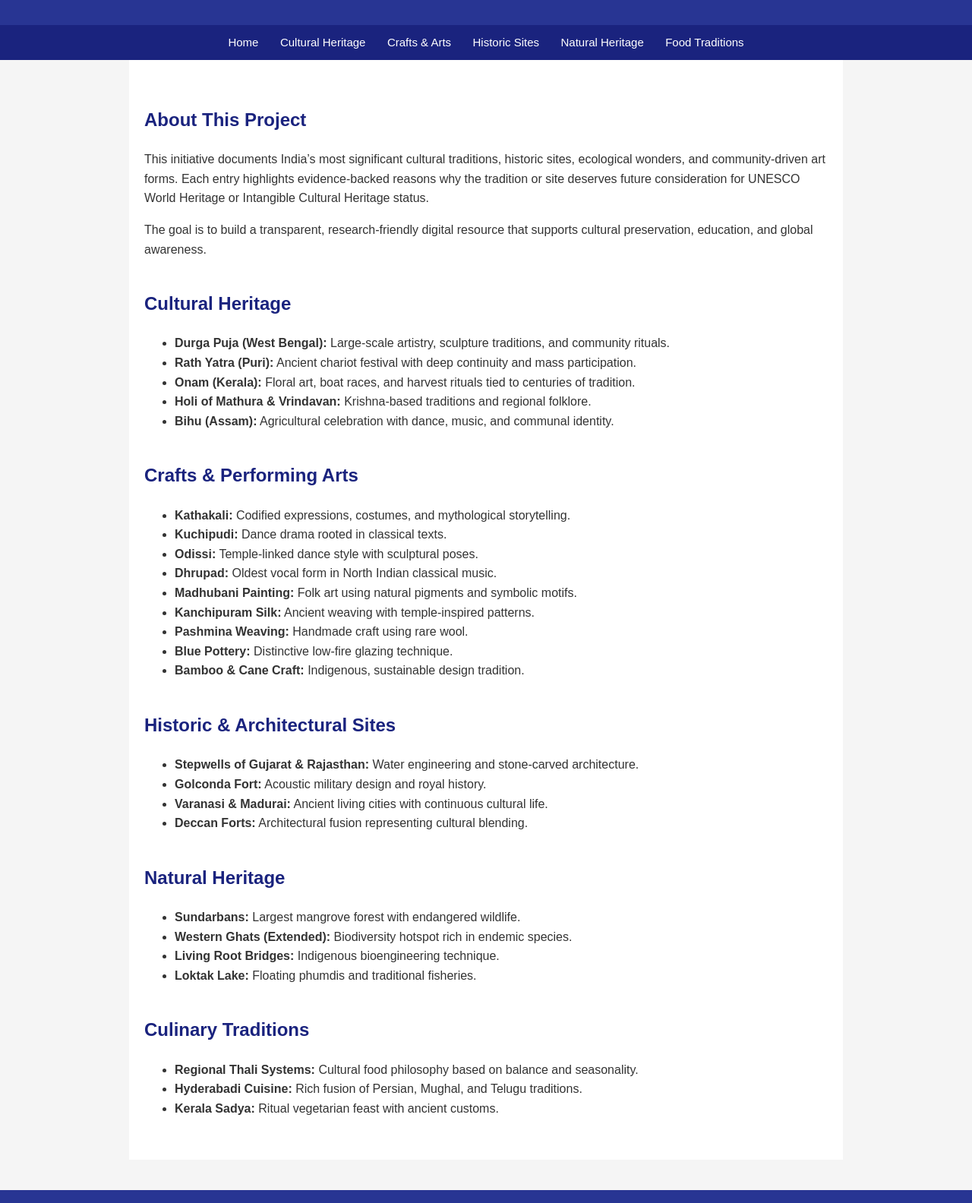
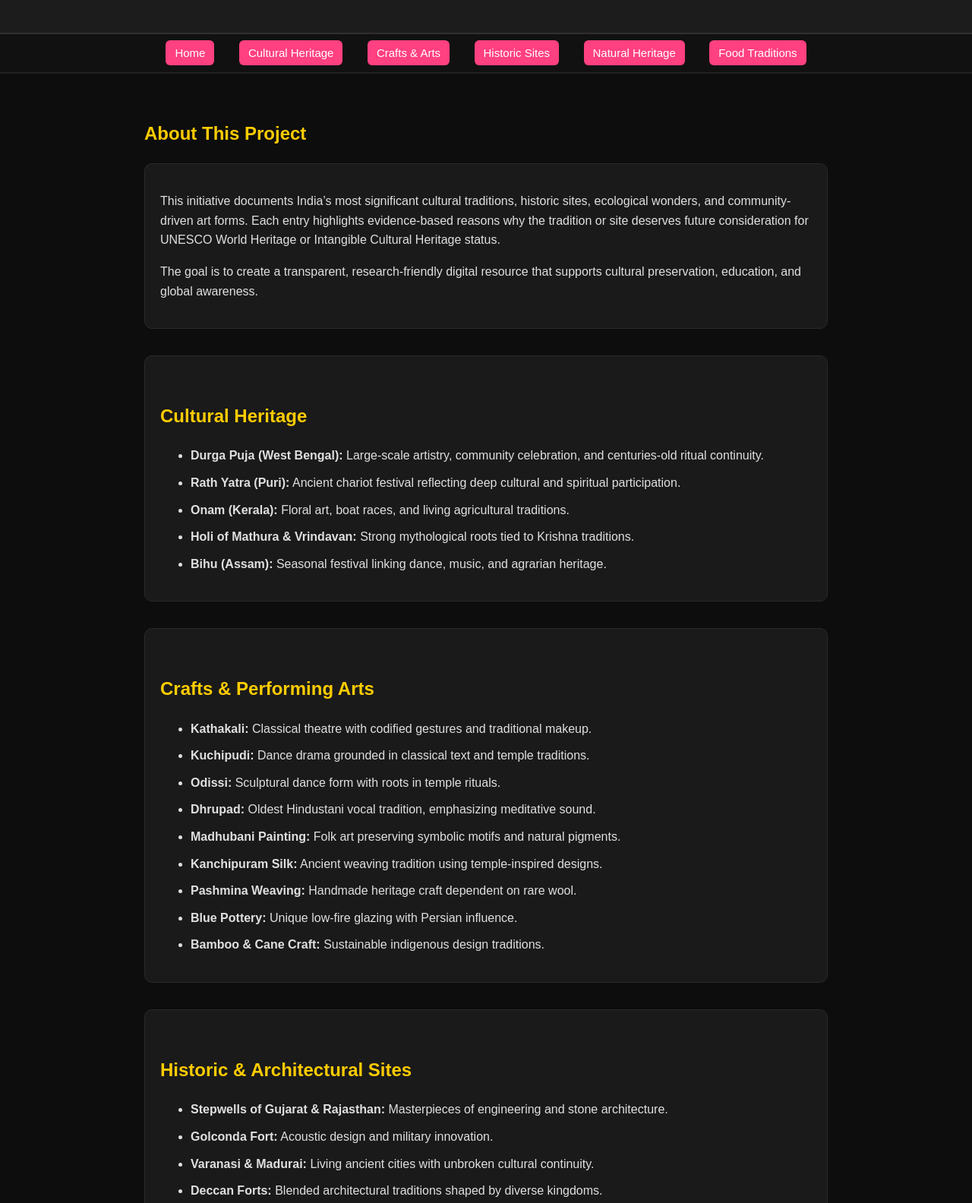
Before and after one commit to HelixOriginator/unesco-india-heritage-proposal, a plain HTML site: page index.html in a window 1280 px wide. Shown: the part 300-1884 px from the top of the page at 76% size. Drawn offline with Linux system fonts and the light colour scheme.

Commit message:
Update index.html

```diff
--- a/index.html
+++ b/index.html
@@ -6,23 +6,24 @@
     <title>India’s Living Heritage Initiative</title>
 
     <!-- SEO -->
-    <meta name="description" content="India’s Living Heritage Initiative: A digital archive showcasing India’s cultural, natural, and intangible heritage with research-backed evidence for UNESCO World Heritage consideration." />
-    <meta name="keywords" content="India heritage, UNESCO India, world heritage, intangible heritage, living heritage, cultural heritage India, Indian festivals, Indian crafts, Indian history, Indian ecology" />
+    <meta name="description" content="India’s Living Heritage Initiative: A digital archive showcasing India’s cultural, natural, and intangible heritage with evidence for UNESCO World Heritage consideration." />
+    <meta name="keywords" content="India heritage, UNESCO India, world heritage, intangible heritage, living heritage, cultural heritage India, Indian festivals, Indian crafts" />
 
     <style>
         body {
             font-family: Arial, sans-serif;
             margin: 0;
-            background: #f5f5f5;
-            color: #333;
+            background: #0d0d0d;
+            color: #e0e0e0;
             line-height: 1.6;
         }
 
         header {
-            background: #283593;
+            background: #1c1c1c;
             color: #fff;
-            padding: 40px 20px 30px;
+            padding: 45px 20px 35px;
             text-align: center;
+            border-bottom: 2px solid #303030;
         }
 
         .logo {
@@ -30,41 +31,58 @@
         }
 
         nav {
-            background: #1a237e;
-            padding: 10px;
+            background: #111;
+            padding: 12px;
             text-align: center;
+            border-bottom: 2px solid #222;
         }
 
         nav a {
             color: #fff;
-            margin: 0 12px;
+            margin: 0 14px;
             text-decoration: none;
             font-size: 15px;
+            padding: 8px 12px;
+            border-radius: 6px;
+            background: #ff4081; /* Bright neon pink */
+            transition: 0.2s ease;
+        }
+
+        nav a:hover {
+            background: #ff77a8;
         }
 
         .container {
             max-width: 900px;
             margin: auto;
             padding: 20px;
-            background: #fff;
         }
 
         h2 {
-            color: #1a237e;
+            color: #ffcc00;
             margin-top: 40px;
         }
 
         .section {
             margin-bottom: 35px;
+            background: #1a1a1a;
+            padding: 20px;
+            border-radius: 10px;
+            border: 1px solid #2a2a2a;
+        }
+
+        ul li {
+            margin-bottom: 10px;
         }
 
         footer {
-            background: #283593;
-            color: #fff;
+            background: #1c1c1c;
+            color: #eee;
             text-align: center;
-            padding: 15px;
+            padding: 18px;
             margin-top: 40px;
             font-size: 14px;
+            border-top: 2px solid #303030;
         }
     </style>
 </head>
@@ -75,8 +93,8 @@
     <!-- Clean Inline SVG Logo -->
     <div class="logo">
         <svg width="120" height="120" viewBox="0 0 200 200" xmlns="http://www.w3.org/2000/svg">
-            <circle cx="100" cy="100" r="90" fill="#3949ab" />
-            <text x="100" y="113" text-anchor="middle" fill="#fff" font-size="42" font-family="Arial" font-weight="bold">IH</text>
+            <circle cx="100" cy="100" r="90" fill="#ffcc00" />
+            <text x="100" y="113" text-anchor="middle" fill="#000" font-size="42" font-family="Arial" font-weight="bold">IH</text>
         </svg>
     </div>
 
@@ -97,77 +115,80 @@
 
     <section>
         <h2>About This Project</h2>
-        <p>
-            This initiative documents India’s most significant cultural traditions, historic sites,
-            ecological wonders, and community-driven art forms. Each entry highlights evidence-backed
-            reasons why the tradition or site deserves future consideration for UNESCO World Heritage
-            or Intangible Cultural Heritage status.
-        </p>
-        <p>
-            The goal is to build a transparent, research-friendly digital resource that supports
-            cultural preservation, education, and global awareness.
-        </p>
+        <div class="section">
+            <p>
+                This initiative documents India’s most significant cultural traditions, historic
+                sites, ecological wonders, and community-driven art forms. Each entry highlights
+                evidence-based reasons why the tradition or site deserves future consideration
+                for UNESCO World Heritage or Intangible Cultural Heritage status.
+            </p>
+            <p>
+                The goal is to create a transparent, research-friendly digital resource that
+                supports cultural preservation, education, and global awareness.
+            </p>
+        </div>
     </section>
 
     <section id="cultural" class="section">
         <h2>Cultural Heritage</h2>
         <ul>
-            <li><strong>Durga Puja (West Bengal):</strong> Large-scale artistry, sculpture traditions, and community rituals.</li>
-            <li><strong>Rath Yatra (Puri):</strong> Ancient chariot festival with deep continuity and mass participation.</li>
-            <li><strong>Onam (Kerala):</strong> Floral art, boat races, and harvest rituals tied to centuries of tradition.</li>
-            <li><strong>Holi of Mathura & Vrindavan:</strong> Krishna-based traditions and regional folklore.</li>
-            <li><strong>Bihu (Assam):</strong> Agricultural celebration with dance, music, and communal identity.</li>
+            <li><strong>Durga Puja (West Bengal):</strong> Large-scale artistry, community celebration, and centuries-old ritual continuity.</li>
+            <li><strong>Rath Yatra (Puri):</strong> Ancient chariot festival reflecting deep cultural and spiritual participation.</li>
+            <li><strong>Onam (Kerala):</strong> Floral art, boat races, and living agricultural traditions.</li>
+            <li><strong>Holi of Mathura & Vrindavan:</strong> Strong mythological roots tied to Krishna traditions.</li>
+            <li><strong>Bihu (Assam):</strong> Seasonal festival linking dance, music, and agrarian heritage.</li>
         </ul>
     </section>
 
     <section id="crafts" class="section">
         <h2>Crafts & Performing Arts</h2>
         <ul>
-            <li><strong>Kathakali:</strong> Codified expressions, costumes, and mythological storytelling.</li>
-            <li><strong>Kuchipudi:</strong> Dance drama rooted in classical texts.</li>
-            <li><strong>Odissi:</strong> Temple-linked dance style with sculptural poses.</li>
-            <li><strong>Dhrupad:</strong> Oldest vocal form in North Indian classical music.</li>
-            <li><strong>Madhubani Painting:</strong> Folk art using natural pigments and symbolic motifs.</li>
-            <li><strong>Kanchipuram Silk:</strong> Ancient weaving with temple-inspired patterns.</li>
-            <li><strong>Pashmina Weaving:</strong> Handmade craft using rare wool.</li>
-            <li><strong>Blue Pottery:</strong> Distinctive low-fire glazing technique.</li>
-            <li><strong>Bamboo & Cane Craft:</strong> Indigenous, sustainable design tradition.</li>
+            <li><strong>Kathakali:</strong> Classical theatre with codified gestures and traditional makeup.</li>
+            <li><strong>Kuchipudi:</strong> Dance drama grounded in classical text and temple traditions.</li>
+            <li><strong>Odissi:</strong> Sculptural dance form with roots in temple rituals.</li>
+            <li><strong>Dhrupad:</strong> Oldest Hindustani vocal tradition, emphasizing meditative sound.</li>
+            <li><strong>Madhubani Painting:</strong> Folk art preserving symbolic motifs and natural pigments.</li>
+            <li><strong>Kanchipuram Silk:</strong> Ancient weaving tradition using temple-inspired designs.</li>
+            <li><strong>Pashmina Weaving:</strong> Handmade heritage craft dependent on rare wool.</li>
+            <li><strong>Blue Pottery:</strong> Unique low-fire glazing with Persian influence.</li>
+            <li><strong>Bamboo & Cane Craft:</strong> Sustainable indigenous design traditions.</li>
         </ul>
     </section>
 
     <section id="sites" class="section">
         <h2>Historic & Architectural Sites</h2>
         <ul>
-            <li><strong>Stepwells of Gujarat & Rajasthan:</strong> Water engineering and stone-carved architecture.</li>
-            <li><strong>Golconda Fort:</strong> Acoustic military design and royal history.</li>
-            <li><strong>Varanasi & Madurai:</strong> Ancient living cities with continuous cultural life.</li>
-            <li><strong>Deccan Forts:</strong> Architectural fusion representing cultural blending.</li>
+            <li><strong>Stepwells of Gujarat & Rajasthan:</strong> Masterpieces of engineering and stone architecture.</li>
+            <li><strong>Golconda Fort:</strong> Acoustic design and military innovation.</li>
+            <li><strong>Varanasi & Madurai:</strong> Living ancient cities with unbroken cultural continuity.</li>
+            <li><strong>Deccan Forts:</strong> Blended architectural traditions shaped by diverse kingdoms.</li>
         </ul>
     </section>
 
     <section id="nature" class="section">
         <h2>Natural Heritage</h2>
         <ul>
-            <li><strong>Sundarbans:</strong> Largest mangrove forest with endangered wildlife.</li>
-            <li><strong>Western Ghats (Extended):</strong> Biodiversity hotspot rich in endemic species.</li>
-            <li><strong>Living Root Bridges:</strong> Indigenous bioengineering technique.</li>
-            <li><strong>Loktak Lake:</strong> Floating phumdis and traditional fisheries.</li>
+            <li><strong>Sundarbans:</strong> Largest mangrove ecosystem supporting endangered species.</li>
+            <li><strong>Western Ghats (Extended):</strong> Biodiversity hotspot with high endemism.</li>
+            <li><strong>Living Root Bridges:</strong> Indigenous ecological engineering.</li>
+            <li><strong>Loktak Lake:</strong> Floating phumdis and traditional livelihoods.</li>
         </ul>
     </section>
 
     <section id="food" class="section">
         <h2>Culinary Traditions</h2>
         <ul>
-            <li><strong>Regional Thali Systems:</strong> Cultural food philosophy based on balance and seasonality.</li>
-            <li><strong>Hyderabadi Cuisine:</strong> Rich fusion of Persian, Mughal, and Telugu traditions.</li>
-            <li><strong>Kerala Sadya:</strong> Ritual vegetarian feast with ancient customs.</li>
+            <li><strong>Regional Thali Systems:</strong> Balanced culinary philosophy tied to geography and culture.</li>
+            <li><strong>Hyderabadi Cuisine:</strong> Distinct blend of Persian, Mughal, and Telugu influences.</li>
+            <li><strong>Kerala Sadya:</strong> Ritual feast with deep agricultural and cultural roots.</li>
         </ul>
     </section>
 
 </div>
 
 <footer>
-    © India’s Living Heritage Initiative · Created by <strong>Kallol Chakrabarti (Kallol)</strong>, Independent Researcher
+    © India’s Living Heritage Initiative · Created by
+    <strong>Kallol Chakrabarti (Kallol)</strong>, Independent Researcher
 </footer>
 
 </body>
```
